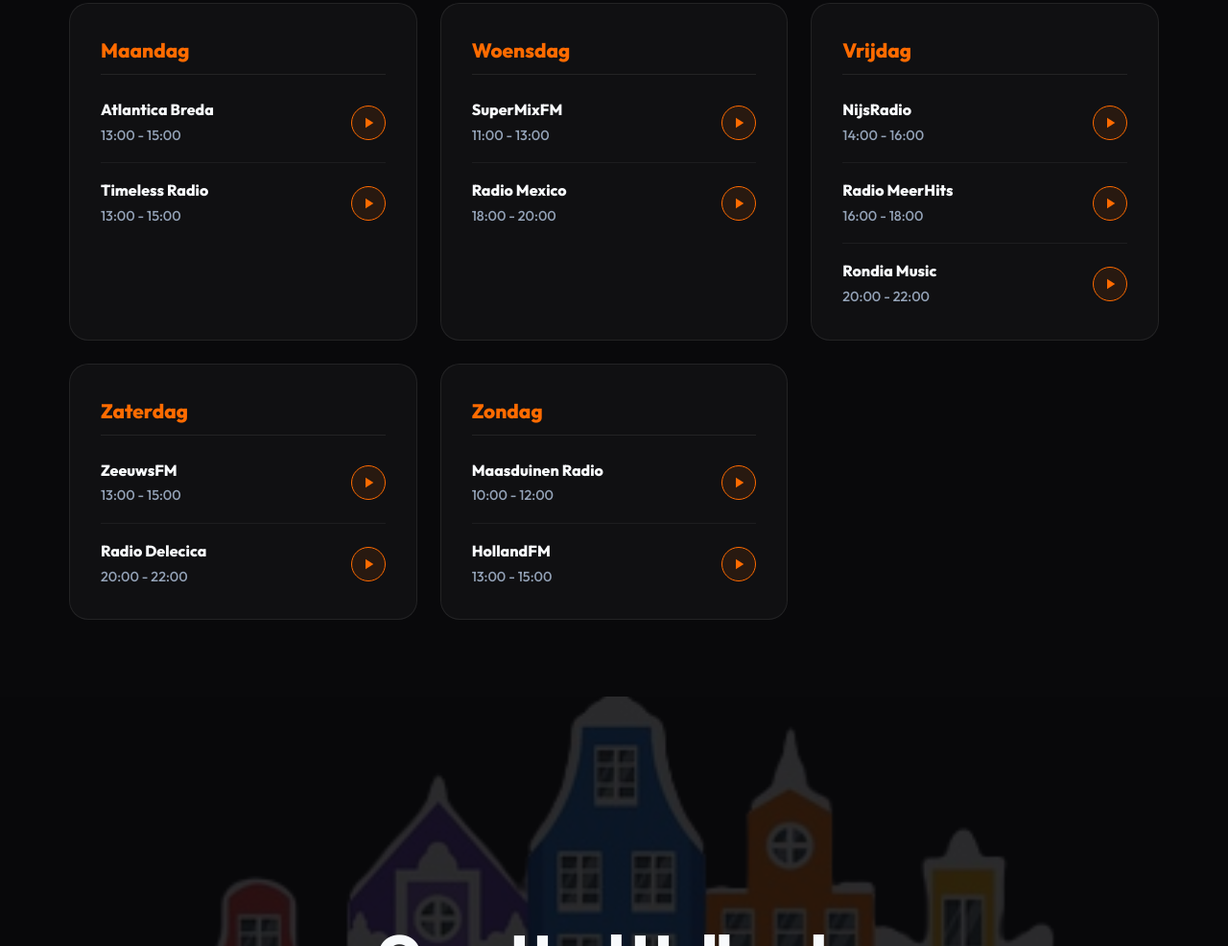
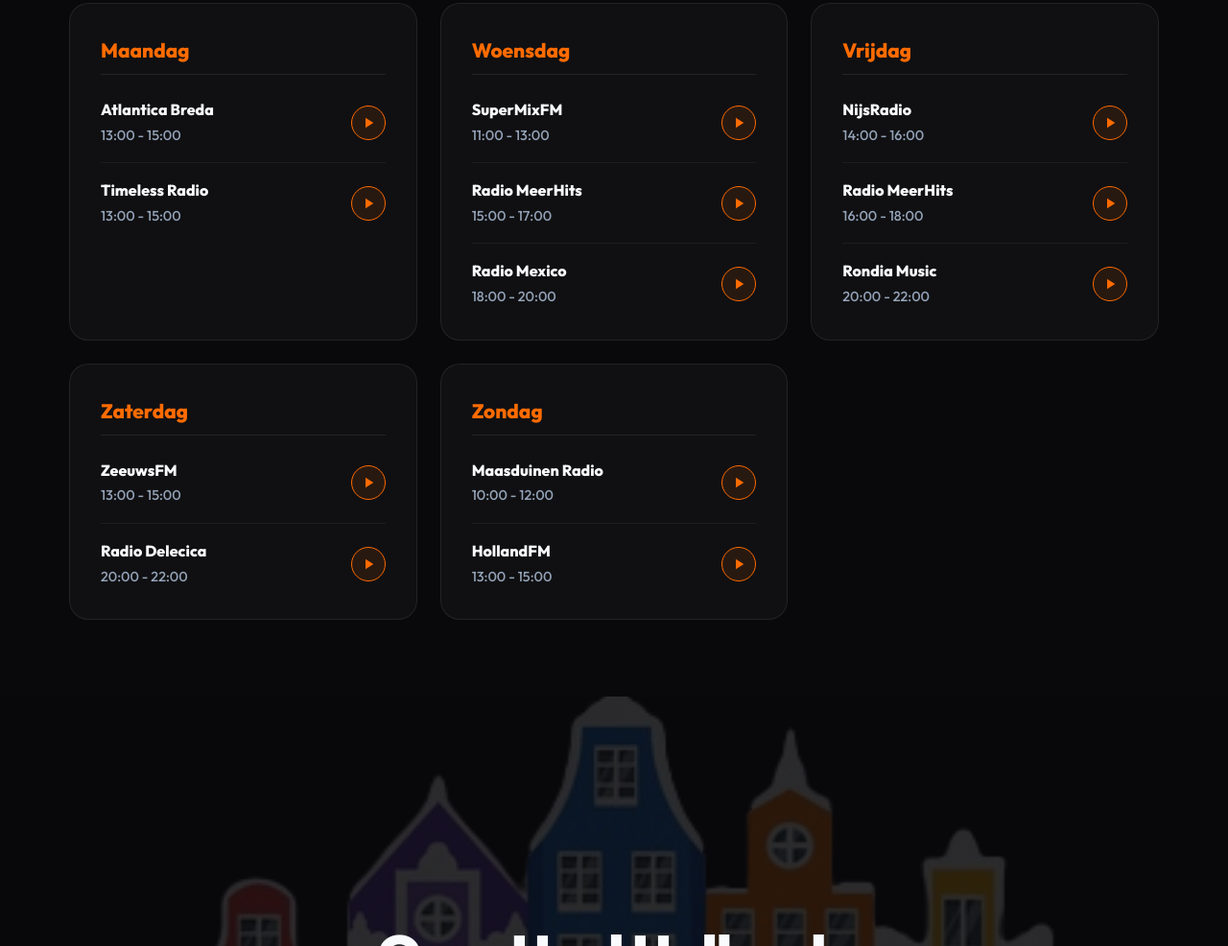
Before and after one commit to heelhollands/heelhollands.github.io, a plain HTML site: page index.html in a window 1280 px wide. Shown: the part 2695-3681 px from the top of the page at 96% size. Drawn offline with Linux system fonts and the light colour scheme.

Commit message:
Website bijgewerkt 2026-11-20 06:25

```diff
--- a/index.html
+++ b/index.html
@@ -231,6 +231,10 @@ section[id] { scroll-margin-top: 100px; }
                 <button class="play-knop mini" aria-label="Speel SuperMixFM af" data-url="https://fayalobi.beheerstream.nl/8110/stream"><svg viewBox="0 0 24 24" width="18" height="18" fill="currentColor" aria-hidden="true"><path d="M8 5v14l11-7z"/></svg></button>
             </li>
             <li class="schema-item">
+                <div class="schema-item-info"><strong>Radio MeerHits</strong><br><span class="tijd">15:00 - 17:00</span></div>
+                <button class="play-knop mini" aria-label="Speel Radio MeerHits af" data-url="https://ams-pioneer02.dedicateware.com:2675/stream"><svg viewBox="0 0 24 24" width="18" height="18" fill="currentColor" aria-hidden="true"><path d="M8 5v14l11-7z"/></svg></button>
+            </li>
+            <li class="schema-item">
                 <div class="schema-item-info"><strong>Radio Mexico</strong><br><span class="tijd">18:00 - 20:00</span></div>
                 <button class="play-knop mini" aria-label="Speel Radio Mexico af" data-url="https://fra-pioneer08.dedicateware.com:2255/stream"><svg viewBox="0 0 24 24" width="18" height="18" fill="currentColor" aria-hidden="true"><path d="M8 5v14l11-7z"/></svg></button>
             </li>
```
